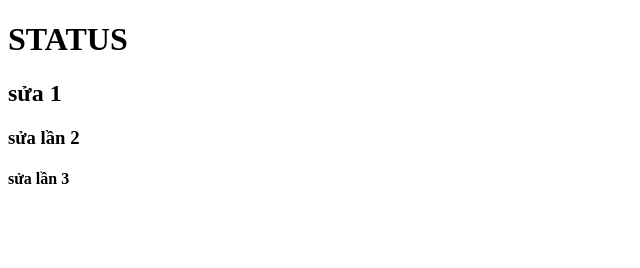
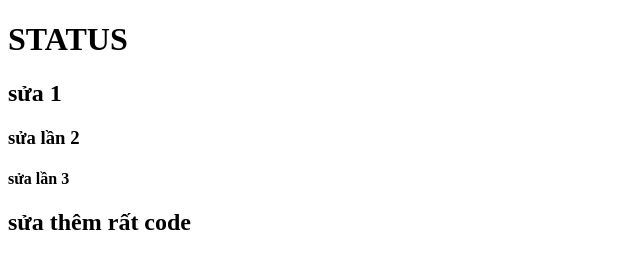
Before and after one commit to Platypus232-perry/16.7, a plain HTML site: page index.html in a window 1280 px wide. Shown: the whole page, without its empty margins (0-640 px from the left). Drawn offline with Linux system fonts and the light colour scheme.

Commit message:
sửa code nhìu vl

```diff
--- a/index.html
+++ b/index.html
@@ -10,5 +10,6 @@
     <h2>sửa 1</h2>
     <h3>sửa lần 2</h3>
     <h4>sửa lần 3</h4>
+    <h2>sửa thêm rất code</h2>
 </body>
 </html>
```
